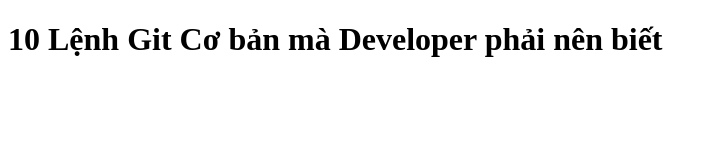
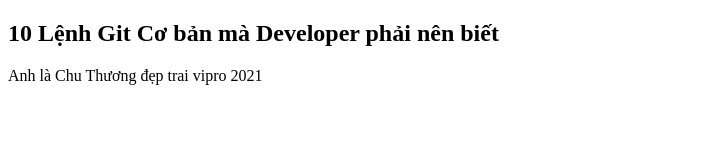
Before and after one commit to chuthuong2004/Github_Tutorial, a plain HTML site: page index.html in a window 1280 px wide. Shown: the whole page, without its empty margins (0-717 px from the left). Drawn offline with Linux system fonts and the light colour scheme.

Commit message:
Create at 22:07 PM on 27/10/2021

```diff
--- a/index.html
+++ b/index.html
@@ -7,6 +7,7 @@
     <title>Git & Github Tutorial</title>
 </head>
 <body>
-    <h1>10 Lệnh Git Cơ bản mà Developer phải nên biết</h1>
+    <h2>10 Lệnh Git Cơ bản mà Developer phải nên biết</h2>
+    <p>Anh là Chu Thương đẹp trai vipro 2021</p>
 </body>
 </html>
```
